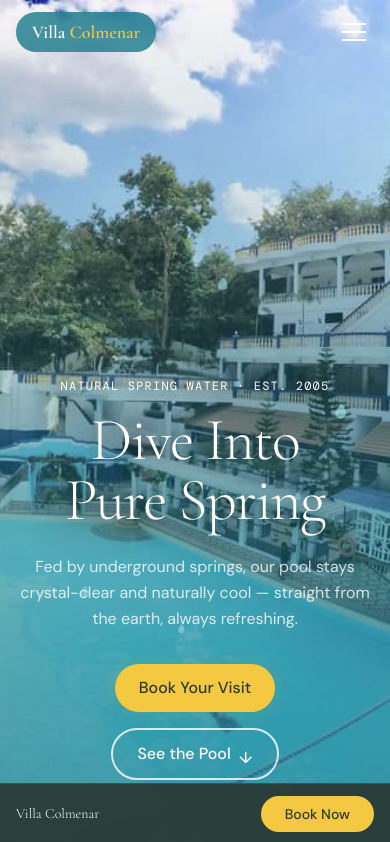
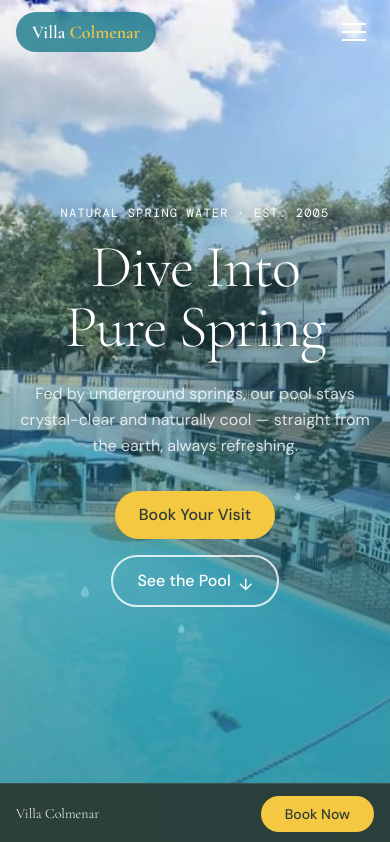
Before and after one commit to Elydia04/Colmenar-Website, a Next.js app: page / in a window 390 px wide. Shown: the top 842 px of the page. Built offline with nearby package versions, Linux system fonts and the light colour scheme.

Commit message:
mobile fixes

```diff
--- a/src/components/sections/Hero.tsx
+++ b/src/components/sections/Hero.tsx
@@ -64,7 +64,7 @@ export default function Hero() {
         </svg>
       ))}
 
-      <div className="absolute inset-0 flex items-end justify-center pb-16 md:pb-24">
+      <div className="absolute inset-0 flex items-center md:items-end justify-center pb-8 md:pb-24">
         <div className="text-center max-w-200 px-4">
           <p
             className="hero-eyebrow font-mono text-xs uppercase tracking-widest text-white mb-4"
```
